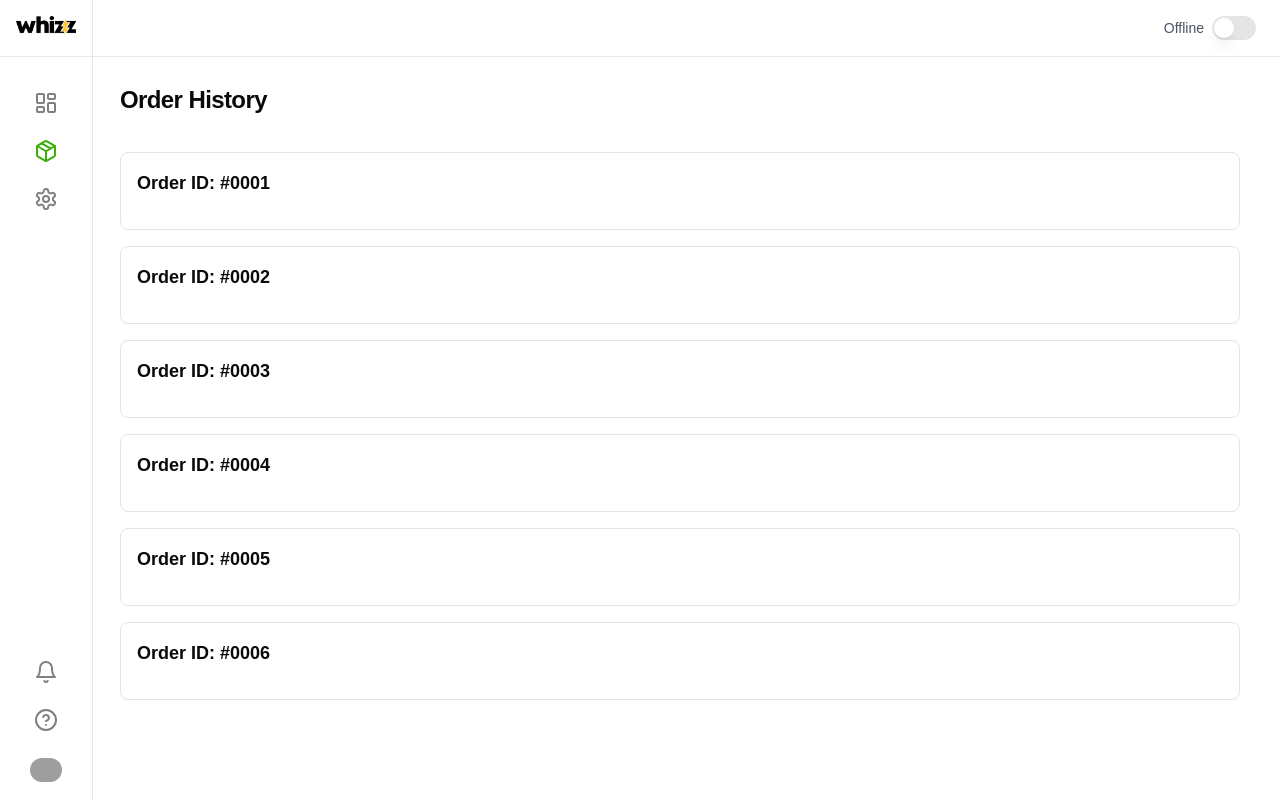
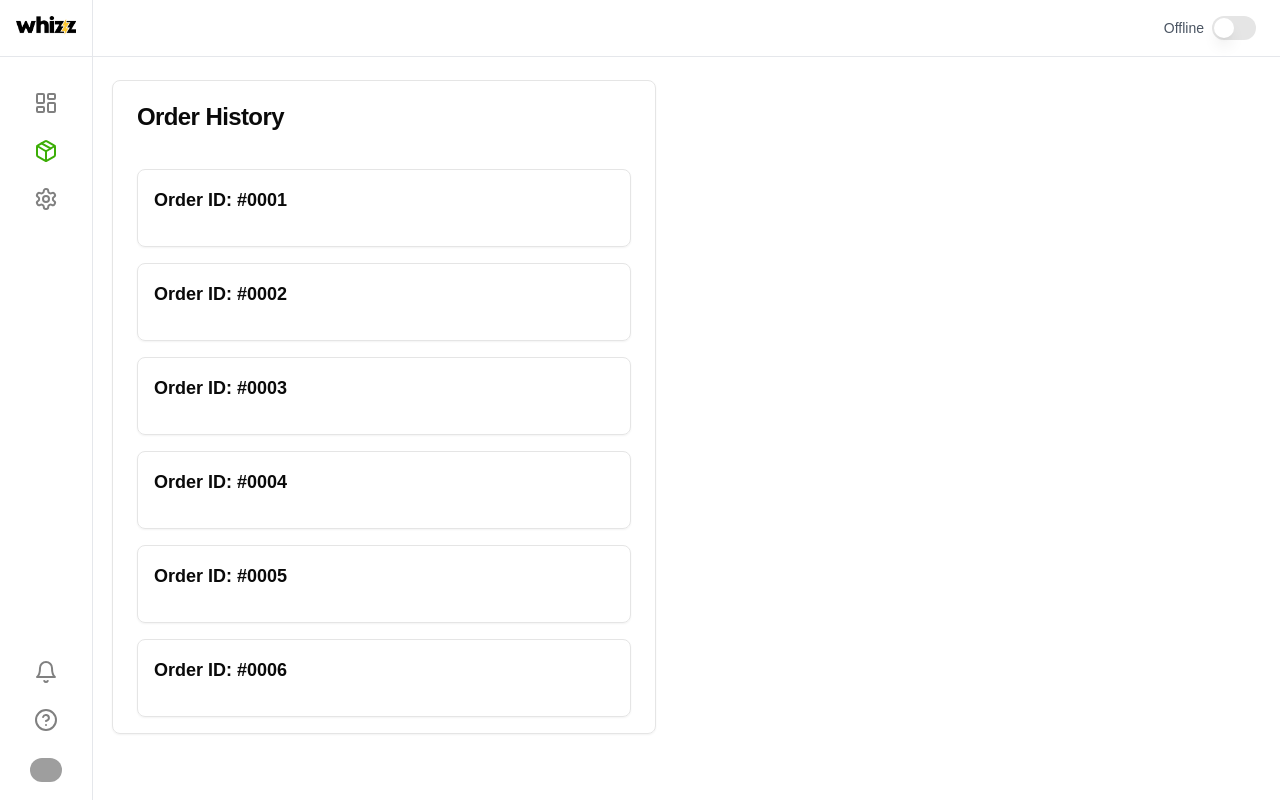
Before and after one commit to vedantbhamare-11/whizz-dashboard, a Next.js app: page /orders in a window 1280 px wide. Built offline with nearby package versions, Linux system fonts and the light colour scheme; grey boxes are pictures that could not be loaded.

Commit message:
added the outer card to the order history component and minor changes in order details modal

```diff
--- a/src/app/orders/page.tsx
+++ b/src/app/orders/page.tsx
@@ -36,7 +36,11 @@ const OrderHistory = () => {
           <div className="flex-1 flex flex-col">
             <Header />
             <main className="flex-1 p-4 mt-[3rem] ml-[5rem]">
-              <OrderHistorySection />
+              <div className="grid grid-cols-2 gap-4">
+                <div className="col-span-1 p-4">
+                  <OrderHistorySection />
+                </div>
+              </div>
             </main>
           </div>
         </div>
--- a/src/components/orders/OrderDetailModal.tsx
+++ b/src/components/orders/OrderDetailModal.tsx
@@ -29,22 +29,21 @@ const OrderDetailModal = ({ order, onClose }: OrderDetailModalProps) => {
   return (
     <Dialog open={true} onOpenChange={onClose}>
       <DialogContent className="lg:max-w-[450px] max-w-[400px] rounded-xl">
-        {/* Delivery type tag */}
-        <div
-          className={`absolute top-12 right-6 text-black text-sm py-1 px-2 rounded-full ${getTypeColor(
-            order.type
-          )}`}
-        >
-          {order.type}
-        </div>
-
-        <DialogHeader className="mt-8">
-          <DialogTitle>Order #{order.id}</DialogTitle>
-        </DialogHeader>
-
         {/* Order Details */}
         <div className="space-y-4">
           <div className="grid grid-cols-2 gap-4">
+            <div className="my-6">
+              <DialogTitle className="">Order #{order.id}</DialogTitle>
+            </div>
+            <div>
+              <div
+                className={`absolute top-12 right-6 text-black text-sm py-1 px-2 rounded-full ${getTypeColor(
+                  order.type
+                )}`}
+              >
+                {order.type}
+              </div>
+            </div>
             <div>
               <div className="text-lg text-[#050505] font-bold">
                 Customer Name
--- a/src/components/orders/OrderHistorySection.tsx
+++ b/src/components/orders/OrderHistorySection.tsx
@@ -1,30 +1,30 @@
 import { useState } from "react";
 import { useSelector } from "react-redux";
 import { RootState } from "@/redux/store";
-import { CardHeader, CardTitle, CardContent } from "@/components/ui/card";
+import { Card, CardHeader, CardTitle, CardContent } from "@/components/ui/card"; // Import the Card component
 import OrderDetailModal from "./OrderDetailModal"; // Import the modal component
 import { Order } from "@/redux/orderHistorySlice";
 
 const OrderHistorySection = () => {
   const orders = useSelector((state: RootState) => state.orderHistory); // Select order history from redux store
-  const [selectedOrder, setSelectedOrder] = useState<null | Order>(null);  // Track selected order
+  const [selectedOrder, setSelectedOrder] = useState<null | Order>(null); // Track selected order
 
   const handleOrderClick = (orderId: string) => {
     const order = orders.find((order) => order.id === orderId); // Find the selected order by ID
     if (order) {
-      setSelectedOrder(order);  // Set the clicked order as selected if found
+      setSelectedOrder(order); // Set the clicked order as selected if found
     } else {
-      setSelectedOrder(null);  // If no order is found, reset to null
+      setSelectedOrder(null); // If no order is found, reset to null
     }
   };
 
   return (
-    <div className="flex flex-col h-full">
-      <CardHeader className="lg:p-6 p-2">
-        <CardTitle className="mb-4">Order History</CardTitle>
+    <div className="flex flex-col h-full lg:border lg:rounded-lg lg:shadow-sm ">
+      <CardHeader className="lg:p-6 p-4">
+        <CardTitle>Order History</CardTitle>
       </CardHeader>
 
-      <CardContent className="lg:px-6 p-0">
+      <CardContent className="lg:px-6 p-4">
         <div className="space-y-4">
           {orders.length === 0 ? (
             <div>No orders in history</div>
@@ -32,8 +32,8 @@ const OrderHistorySection = () => {
             orders.map((order) => (
               <div
                 key={order.id}
-                className="p-4 border rounded-lg cursor-pointer"
-                onClick={() => handleOrderClick(order.id)}  // Add onClick handler
+                className="p-4 border rounded-lg cursor-pointer shadow-sm hover:shadow-md"
+                onClick={() => handleOrderClick(order.id)} // Add onClick handler
               >
                 <div className="flex justify-between items-center mb-4">
                   <div className="font-semibold text-lg">
@@ -50,7 +50,7 @@ const OrderHistorySection = () => {
       {selectedOrder && (
         <OrderDetailModal
           order={selectedOrder}
-          onClose={() => setSelectedOrder(null)}  // Close modal when clicking close button
+          onClose={() => setSelectedOrder(null)} // Close modal when clicking close button
         />
       )}
     </div>
```
